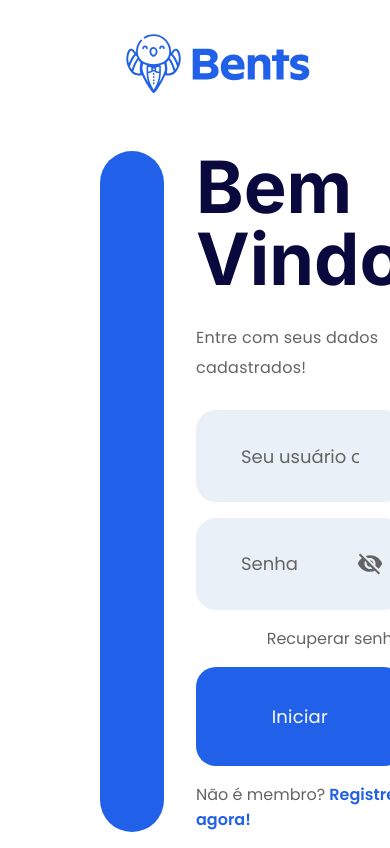
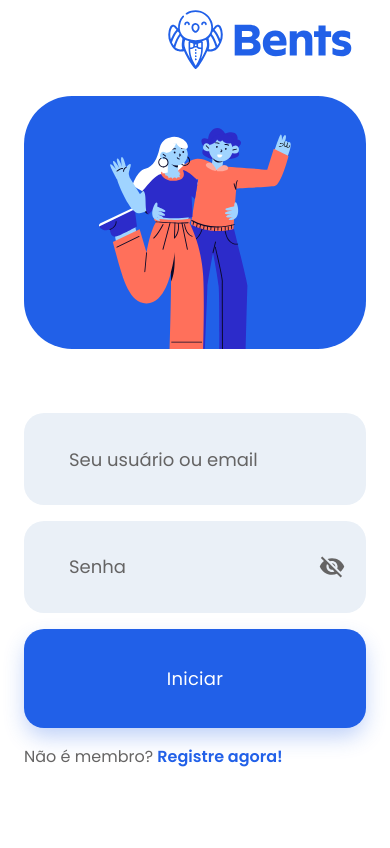
Before and after one commit to benteats/benteats-frontend, a React (Vite) app in the folder bents-app/: page /login in a window 390 px wide. Built offline with nearby package versions, Linux system fonts and the light colour scheme.

Commit message:
feat(Login): implementando responsividade a tela de login

```diff
--- a/bents-app/src/pages/login/Login.tsx
+++ b/bents-app/src/pages/login/Login.tsx
@@ -24,10 +24,10 @@ export default function Login() {
           </Global.Description>
           <LoginStyle.Form>
             <LoginStyle.FormContainer>
-              <FormStyle.Input placeholder="Seu usuário ou email" />
+              <FormStyle.Input placeholder="Seu usuário ou email" maxLength={35} />
             </LoginStyle.FormContainer>
             <LoginStyle.FormContainer>
-              <FormStyle.Input placeholder="Senha" type="password" />
+              <FormStyle.Input placeholder="Senha" type="password" maxLength={20} />
               <IoMdEyeOff size={'1.75em'} />
             </LoginStyle.FormContainer>
             <LoginStyle.Span>Recuperar senha</LoginStyle.Span>
--- a/bents-app/src/styles/Global.ts
+++ b/bents-app/src/styles/Global.ts
@@ -1,4 +1,4 @@
-import { paletteColors, borderRadius, fontSize } from './Root'
+import { paletteColors, borderRadius, fontSize, shadow } from './Root'
 import styled from '@emotion/styled'
 
 export const Button = styled('a')`
@@ -7,10 +7,11 @@ export const Button = styled('a')`
   letter-spacing: 0.25px;
   background: ${paletteColors.primary};
   color: ${paletteColors.lightColor};
-  padding: 1rem 1.5em;
+  padding: 1.8em 2em;
   border-radius: ${borderRadius.globalBtn};
   cursor: pointer;
   transition: all ease-in 100ms;
+  ${shadow.btnShadow}
   &:hover { opacity: 0.85; }
   @media screen and (max-width: 768px){ font-size: ${fontSize.lgText}; }
 `
--- a/bents-app/src/styles/Root.ts
+++ b/bents-app/src/styles/Root.ts
@@ -27,5 +27,8 @@ export const fontSize = {
     mdSubTitle: '2em',
     dfTitle: '4.5em',
     dfDesc: '1.05em'
+}
 
+export const shadow = {
+    btnShadow: 'box-shadow: 0px 10px 22px -2px rgba(33, 96, 232, 0.3);'
 }
--- a/bents-app/src/styles/login/LoginStyle.ts
+++ b/bents-app/src/styles/login/LoginStyle.ts
@@ -1,16 +1,30 @@
-import { paletteColors, borderRadius, fontSize } from '../Root'
+import { paletteColors, borderRadius, fontSize, shadow } from '../Root'
 import styled from '@emotion/styled'
 
 export const Container = styled('div')`
+  height: calc(100vh - 150px);
   align-items: center;
   padding: 1em 100px;
   display: grid;
   grid-template-columns: repeat(2, 1fr);
-  gap: 2em;
+  gap: 4em;
+  @media screen and (max-width: 1080px){
+    display: flex;
+    flex-direction: column;
+    padding: 1em 50px;
+  }
+  @media screen and (max-width: 768px){ padding: 1em 1.5em; }
 `
 
 export const ContainerText = styled('div')`
-
+  width: 100%;
+  text-align: center;
+  display: grid;
+  place-items: center;
+  @media screen and (max-width: 1080px){
+    h1{ display: none; }
+    p{ display: none; }
+  }
 `
 
 export const ContainerSvg = styled('div')`
@@ -20,18 +34,41 @@ export const ContainerSvg = styled('div')`
   background: ${paletteColors.primary};
   padding: 2em 2em 0 2em;
   border-radius: ${borderRadius.homeSvg};
+  justify-content: center;
   svg{
     display: block;
+    width: auto;
+    height: 100%;
+  }
+  @media screen and (max-width: 1600px){
+    gap: 2em;
+    max-width: 700px;
+  }
+  @media screen and (max-width: 1400px){
+    svg{
+      width: 100%;
+      height: auto;
+    }
+  }
+  @media screen and (max-width: 1080px){
+    max-width: 100%;
     width: 100%;
-    height: auto;
+    height: 30vh;
+    svg{
+      width: auto;
+      height: 100%;
+    }
   }
 `
 export const Form = styled('form')`
+  width: 100%;
   text-align: center;
   max-width: 550px;
   display: flex;
   flex-direction: column;
   gap: 1em;
+  @media screen and (max-width: 1080px){ max-width: 100%; }
+  @media screen and (max-width: 768px){ span:nth-child(3){ display: none; } }
 `
 
 export const FormContainer = styled('div')`
@@ -54,6 +91,7 @@ export const Button = styled('a')`
   border-radius: ${borderRadius.globalBtn};
   cursor: pointer;
   transition: all ease-in 100ms;
+  ${shadow.btnShadow}
   &:hover { opacity: 0.85; }
   @media screen and (max-width: 768px){ font-size: ${fontSize.lgText}; }
 `
--- a/bents-app/src/styles/login/header/HeaderStyle.ts
+++ b/bents-app/src/styles/login/header/HeaderStyle.ts
@@ -2,9 +2,19 @@ import { paletteColors, borderRadius, fontSize } from '../../Root'
 import styled from '@emotion/styled'
 
 export const Header = styled('header')`
-    padding: 2em 100px;
-    svg{
-        width: 15em;
-        height: 4em;
-    }
+  height: 150px;
+  padding: 2em 100px;
+  svg {
+    width: 15em;
+    height: 4em;
+  }
+  @media screen and (max-width: 1080px){
+    display: flex;
+    justify-content: flex-end;
+    height: auto;
+    padding: 2em 1em;
+  }
+  @media screen and (max-width: 768px){
+    padding: .5rem;
+  }
 `
```
